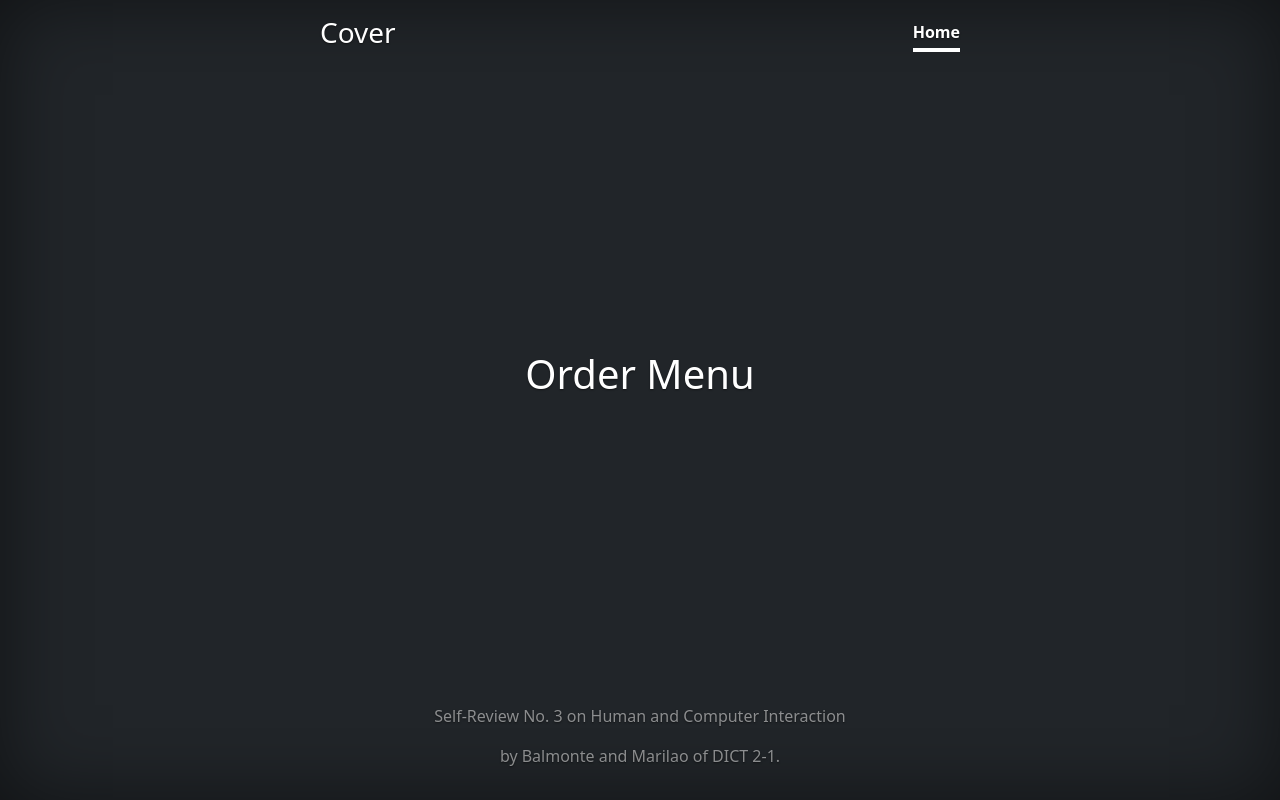
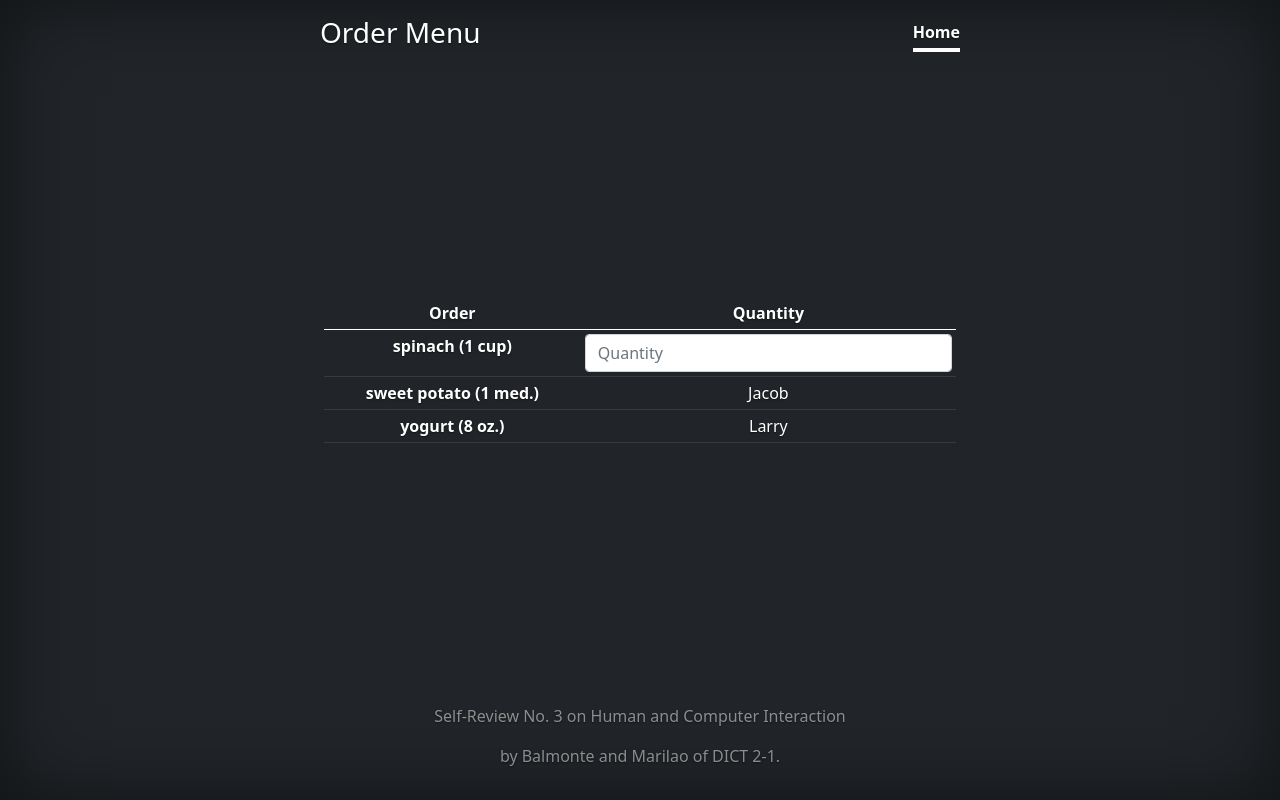
Before and after one commit to justintroy/OrderMenu-HCI, a website: page index.html in a window 1280 px wide. Drawn offline with nearby package versions, Linux system fonts and the light colour scheme.

Commit message:
Table layout

```diff
--- a/index.html
+++ b/index.html
@@ -22,7 +22,7 @@
     <div class="cover-container d-flex w-100 h-100 p-3 mx-auto flex-column">
       <header class="mb-auto">
         <div>
-          <h3 class="float-md-start mb-0">Cover</h3>
+          <h3 class="float-md-start mb-0">Order Menu</h3>
           <nav class="nav nav-masthead justify-content-center float-md-end">
             <a class="nav-link active" aria-current="page" href="#">Home</a>
           </nav>
@@ -30,7 +30,46 @@
       </header>
 
       <main class="px-3">
-        <h1>Order Menu</h1>
+        <div class="containter">
+          <form>
+            <div class="row">
+              <table class="table table-dark table-sm">
+                <thead>
+                  <tr>
+                    <th scope="col">Order</th>
+                    <th scope="col">Quantity</th>
+                  </tr>
+                </thead>
+                <tbody>
+                  <tr>
+                    <th scope="row">spinach (1 cup)</th>
+                    <td>
+                      <div class="col-sm">
+                        <div class="input-group">
+                          <input
+                            type="text"
+                            class="form-control"
+                            placeholder="Quantity"
+                            aria-label="Quantity"
+                            aria-describedby="basic-addon2"
+                          />
+                        </div>
+                      </div>
+                    </td>
+                  </tr>
+                  <tr>
+                    <th scope="row">sweet potato (1 med.)</th>
+                    <td>Jacob</td>
+                  </tr>
+                  <tr>
+                    <th scope="row">yogurt (8 oz.)</th>
+                    <td>Larry</td>
+                  </tr>
+                </tbody>
+              </table>
+            </div>
+          </form>
+        </div>
       </main>
 
       <footer class="mt-auto text-white-50">
```
